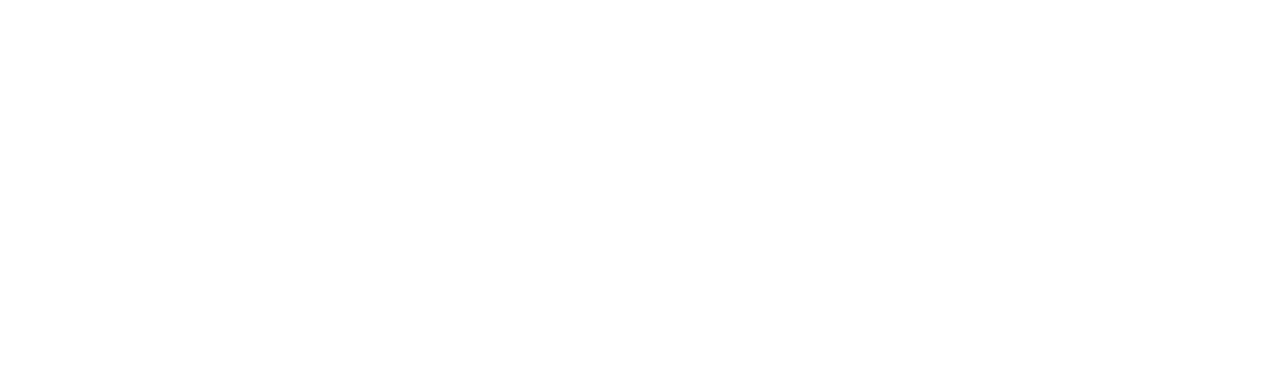
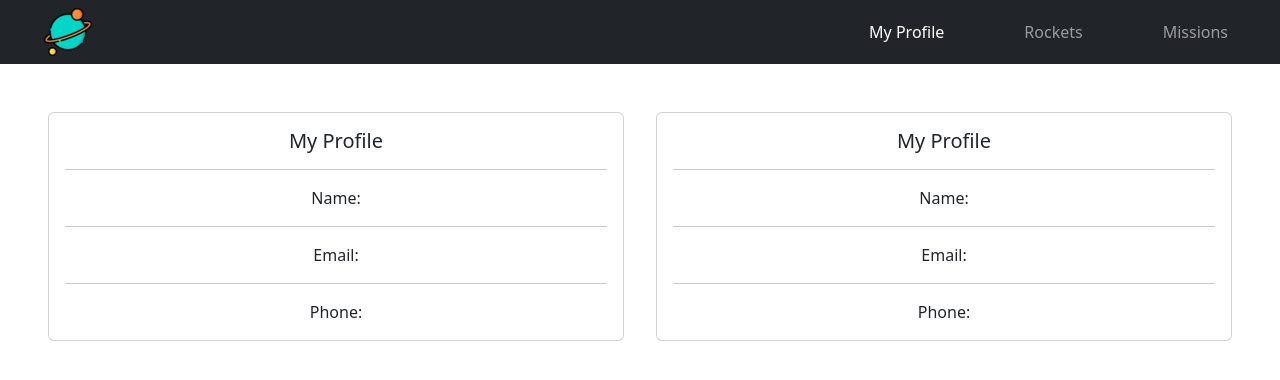
Before and after one commit to OmarMWarraich/Space-Travelers-Hub, a React (Create React App) app: page / in a window 1280 px wide. Shown: the top 380 px of the page. Built offline with nearby package versions, Linux system fonts and the light colour scheme.

Commit message:
feat: Add header and myProfile components

```diff
--- a/src/App.js
+++ b/src/App.js
@@ -1,12 +1,20 @@
 import React from 'react';
-/* eslint-disable no-unused-vars */
 import { Routes, Route } from 'react-router-dom';
+import Header from './features/header/Header';
+import MyProfile from './features/myProfile/MyProfile';
 import './App.css';
 import 'bootstrap/dist/css/bootstrap.min.css';
 
 function App() {
   return (
-    <div className="App" />
+    <div className="App">
+      <Header />
+      <Routes>
+        <Route path="/" element={<MyProfile />} />
+        <Route path="/rockets" element={<div>Rockets</div>} />
+        <Route path="/missions" element={<div>Missions</div>} />
+      </Routes>
+    </div>
   );
 }
 
--- /dev/null
+++ b/src/features/header/Header.js
@@ -0,0 +1,50 @@
+import React from 'react';
+import { NavLink } from 'react-router-dom';
+import logo48 from '../assets/logo48.png';
+import styles from './Header.module.css';
+
+const Header = () => {
+  const link = [
+    {
+      id: 1,
+      name: 'My Profile',
+      path: '/',
+    },
+    {
+      id: 2,
+      name: 'Rockets',
+      path: '/rockets',
+    },
+    {
+      id: 3,
+      name: 'Missions',
+      path: '/missions',
+    },
+  ];
+  return (
+    <>
+      <nav className="navbar navbar-expand-lg navbar-dark bg-dark">
+        <div className="container-fluid">
+          <span><img className={styles.logo} src={logo48} alt="logo" /></span>
+          <div className={styles.links}>
+            <ul className="navbar-nav me-auto mb-2 mb-lg-0">
+              {link.map((item) => (
+                <li key={item.id} className="nav-item">
+                  <NavLink
+                    className="nav-link"
+                    activeClassName="active"
+                    to={item.path}
+                  >
+                    {item.name}
+                  </NavLink>
+                </li>
+              ))}
+            </ul>
+          </div>
+        </div>
+      </nav>
+    </>
+  );
+};
+
+export default Header;
--- /dev/null
+++ b/src/features/header/Header.module.css
@@ -0,0 +1,7 @@
+.links ul li {
+  margin: 0 2rem;
+}
+
+.logo {
+  margin-left: 2rem;
+}
--- /dev/null
+++ b/src/features/myProfile/MyProfile.js
@@ -0,0 +1,38 @@
+import React from 'react';
+import styles from './MyProfile.module.css';
+
+const MyProfile = () => (
+  <>
+    <div className={styles.myProfile}>
+      <div className="col-md-6">
+        <div className="card">
+          <div className="card-body">
+            <h5 className="card-title">My Profile</h5>
+            <hr />
+            <p className="card-text">Name: </p>
+            <hr />
+            <p className="card-text">Email: </p>
+            <hr />
+            <p className="card-text">Phone: </p>
+          </div>
+        </div>
+      </div>
+
+      <div className="col-md-6">
+        <div className="card">
+          <div className="card-body">
+            <h5 className="card-title">My Profile</h5>
+            <hr />
+            <p className="card-text">Name: </p>
+            <hr />
+            <p className="card-text">Email: </p>
+            <hr />
+            <p className="card-text">Phone: </p>
+          </div>
+        </div>
+      </div>
+    </div>
+  </>
+);
+
+export default MyProfile;
--- /dev/null
+++ b/src/features/myProfile/MyProfile.module.css
@@ -0,0 +1,16 @@
+.myProfile {
+  width: 90%;
+  display: flex;
+  gap: 2rem;
+  margin: 3rem;
+}
+
+@media screen and (max-width: 768px) {
+  .myProfile {
+    width: 80%;
+    flex-direction: column;
+    justify-content: center;
+    margin: 0 auto;
+    margin-top: 2rem;
+  }
+}
```
Also changed, not shown: src/features/assets/logo48.png (added).
